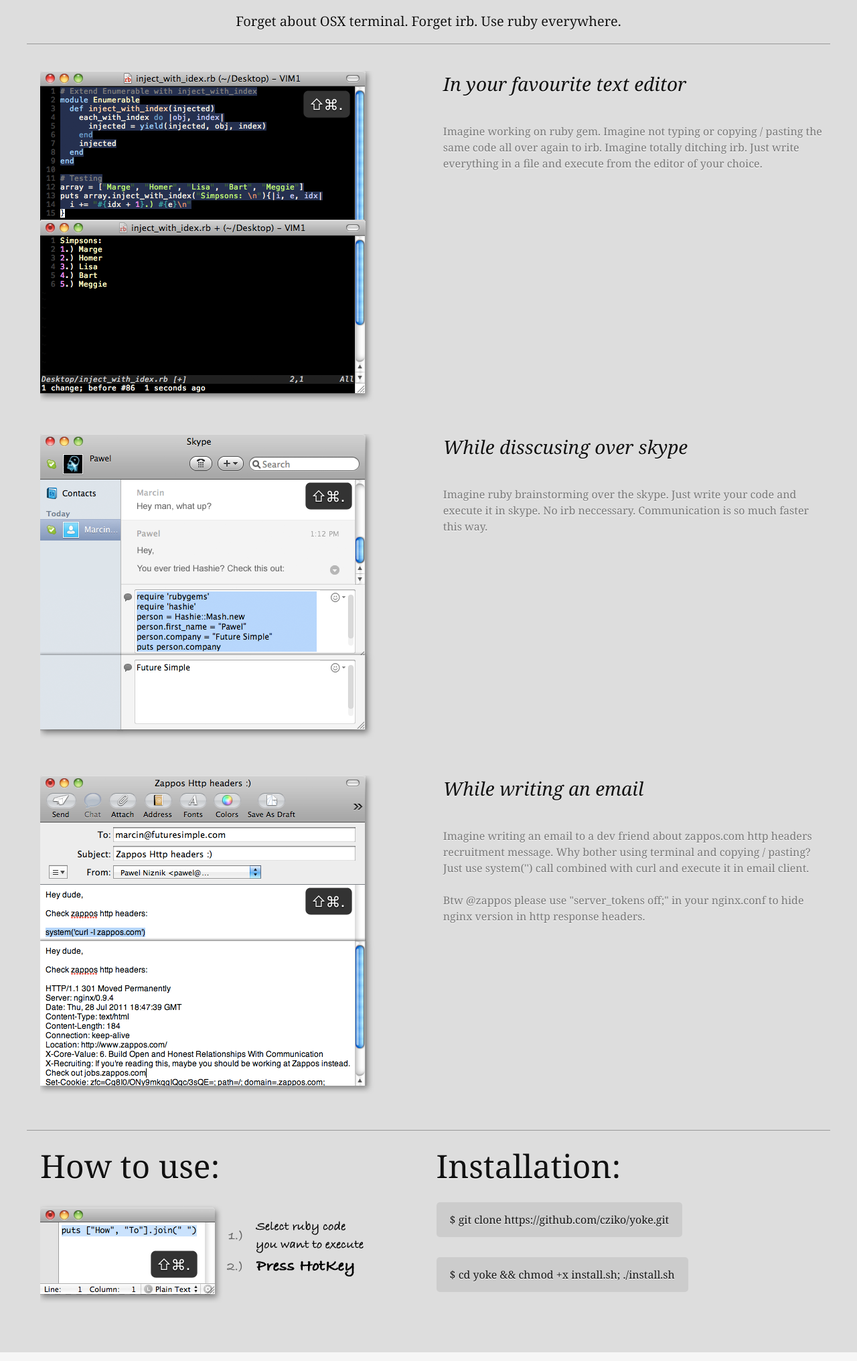
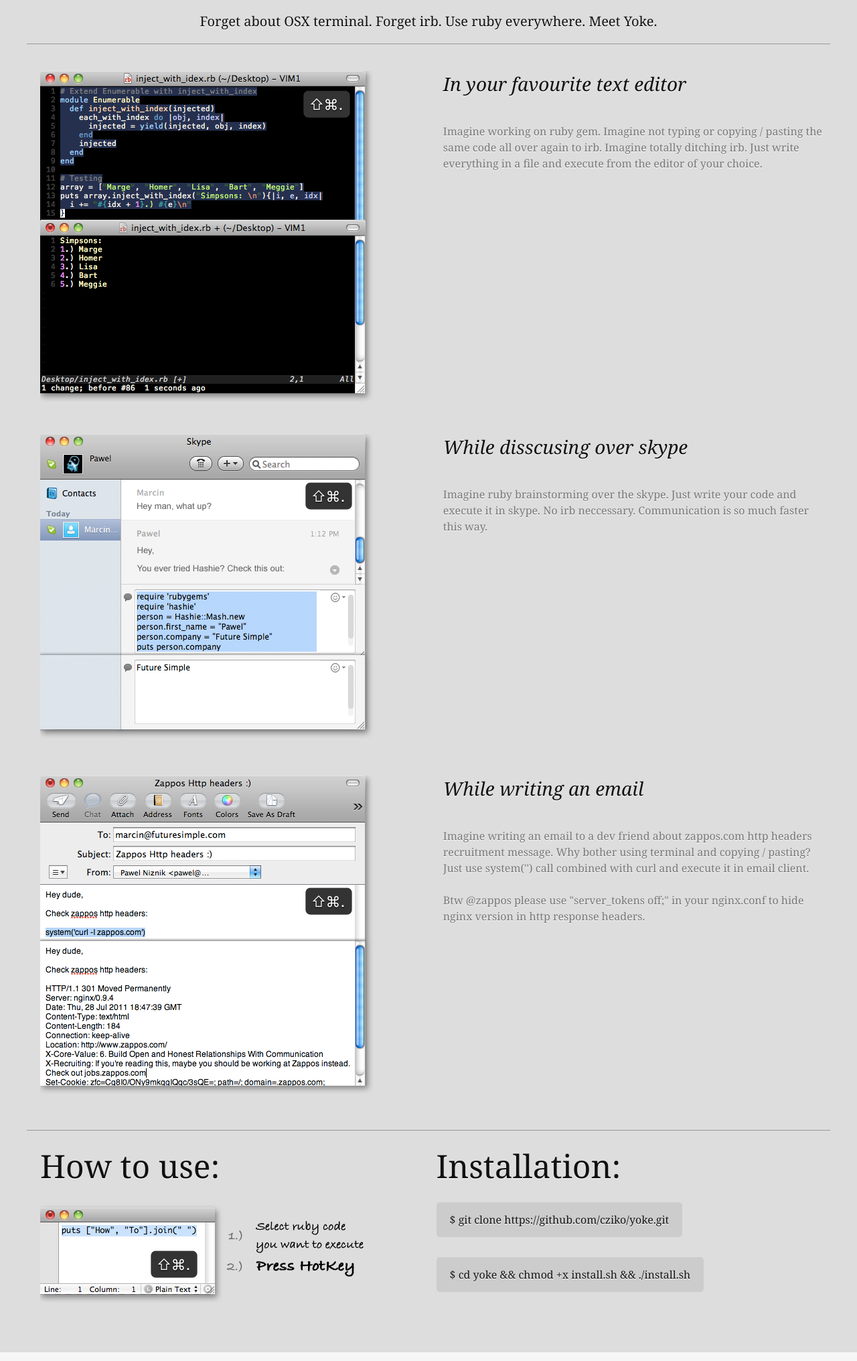
Before and after one commit to cziko/yoke, a plain HTML site: page index.html in a window 1280 px wide. Shown: the part 214-2246 px from the top of the page at 67% size. Drawn offline with nearby package versions, Linux system fonts and the light colour scheme; grey boxes are pictures that could not be loaded.

Commit message:
Meet Yoke & installation instructions small change

```diff
--- a/index.html
+++ b/index.html
@@ -23,7 +23,7 @@
       <h1><span>Yoke</span></h1>
     </div>
     <div id="sub-header">
-      <h4>Forget about OSX terminal. Forget irb. Use ruby everywhere.</h4>
+      <h4>Forget about OSX terminal. Forget irb. Use ruby everywhere. Meet Yoke.</h4>
     </div>
     <div id="items">
 
@@ -91,7 +91,7 @@
             $ git clone https://github.com/cziko/yoke.git
           </div>
           <div class="code">
-            $ cd yoke && chmod +x install.sh; ./install.sh
+            $ cd yoke && chmod +x install.sh && ./install.sh
           </div>
       </div>
       <div class="clear"><!--zzz--></div>
```
